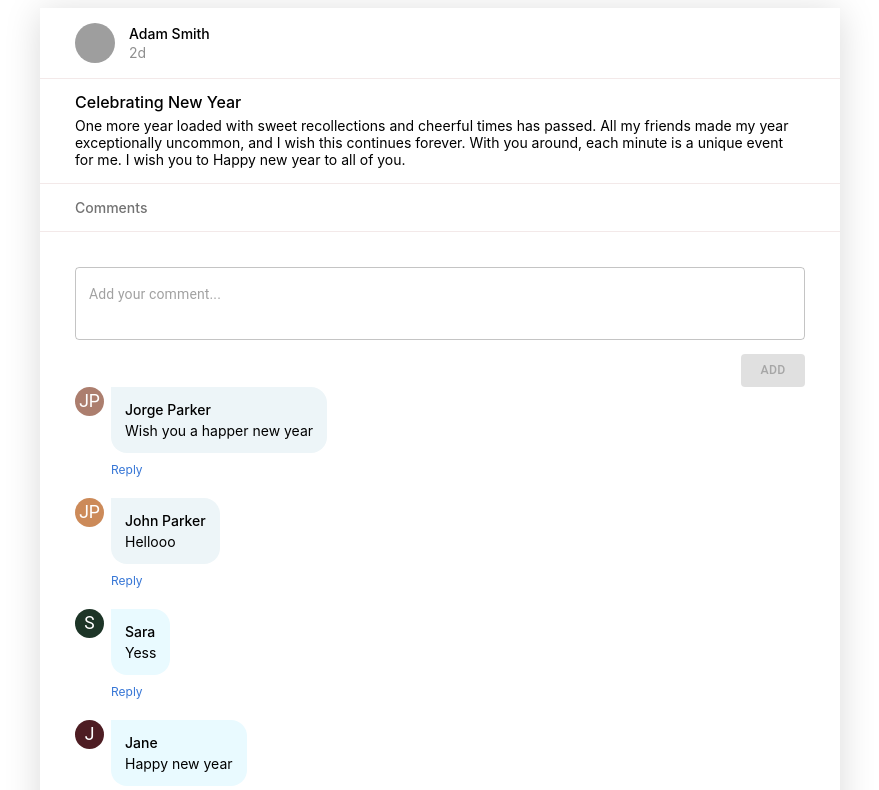
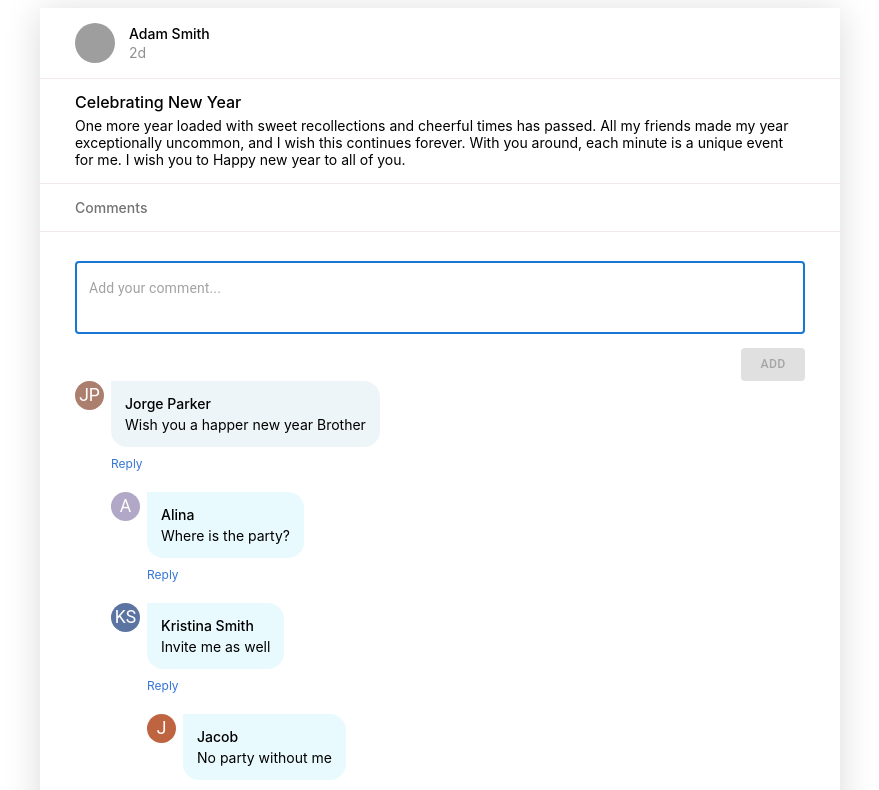
Before and after one commit to Milee-Kayastha/authenticated-nested-comment-system, a React (Vite) app: page / in a window 1280 px wide. Shown: the top 790 px of the page, without its empty margins (200-1079 px from the left). Built offline with nearby package versions, Linux system fonts and the light colour scheme; grey boxes are pictures that could not be loaded; the HTML template or start-up script is replaced by a standard one.

Commit message:
feat: ui fixes and code refactor

```diff
--- a/src/App.css
+++ b/src/App.css
@@ -42,7 +42,7 @@
 }
 
 .comments {
-  margin-top: 20px;
+  margin-top: 1rem;
 }
 
 .comments-title {
@@ -74,28 +74,6 @@
   display: flex;
   justify-content: flex-end;
   gap: 1rem;
-}
-
-.comment-form-button {
-  font-size: 16px;
-  padding: 8px 16px;
-  background: rgb(59, 130, 246);
-  border-radius: 8px;
-  color: white;
-}
-
-.comment-form-button:hover:enabled {
-  cursor: pointer;
-  background: rgb(37, 99, 235);
-}
-
-.comment-form-button:disabled {
-  opacity: 0.7;
-  cursor: default;
-}
-
-.comment-form-cancel-button {
-  margin-left: 10px;
 }
 
 .comment {
--- a/src/components/Comment.jsx
+++ b/src/components/Comment.jsx
@@ -9,9 +9,8 @@ const Comment = ({
   deleteComment,
   addComment,
   parentId = null,
-  // currentUserId,
 }) => {
-  let currentUserId = 1;
+  let currentUserId = "3";
   const isEditing =
     activeComment &&
     activeComment.id === comment.id &&
@@ -20,8 +19,8 @@ const Comment = ({
     activeComment &&
     activeComment.id === comment.id &&
     activeComment.type === "replying";
-  const canDelete = currentUserId === comment.userId && comment?.replies?.length === 0;
   const canReply = Boolean(currentUserId);
+  const canDelete = currentUserId === comment.userId;
   const canEdit = currentUserId === comment.userId;
 
   function stringToColor(string) {
@@ -93,7 +92,7 @@ const Comment = ({
               Reply
             </div>
           )}
-          {canEdit && (
+          {canEdit && !isEditing && (
             <div
               className="comment-action"
               onClick={() =>
@@ -113,6 +112,7 @@ const Comment = ({
           )}
         </div>
         {isReplying && (
+          <div style={{ marginTop: "1rem" }}>
             <CommentForm
               hasCancelButton={true}
               submitLabel="Reply"
@@ -121,6 +121,7 @@ const Comment = ({
                 setActiveComment(null);
               }}
             />
+          </div>
         )}
         {comment?.replies?.length > 0 && (
           <div className="replies">
--- a/src/components/CommentForm.jsx
+++ b/src/components/CommentForm.jsx
@@ -23,6 +23,7 @@ const CommentForm = ({
         variant="outlined"
         fullWidth
         multiline
+        autoFocus
         rows={2}
         sx={{ background: "white" }}
         placeholder="Add your comment..."
--- a/src/components/Comments.jsx
+++ b/src/components/Comments.jsx
@@ -1,52 +1,19 @@
-import React, { useState } from "react";
+import React, { useEffect, useState } from "react";
 import CommentForm from "./CommentForm";
 import Comment from "./Comment";
+import { fakeComments } from "../utils/constants";
 
 const Comments = () => {
-  const fakeComments = [
-    {
-      id: "1",
-      body: "Wish you a happer new year",
-      username: "Jorge Parker",
-      userId: "1",
-      parentId: null,
-      createdAt: "2021-08-16T23:00:33.010+02:00",
-    },
-    {
-      id: "2",
-      body: "Hellooo",
-      username: "John Parker",
-      userId: "2",
-      parentId: null,
-      createdAt: "2021-08-16T23:00:33.010+02:00",
-    },
-    {
-      id: "3",
-      body: "Yess",
-      username: "Sara",
-      userId: "2",
-      parentId: "1",
-      createdAt: "2021-08-16T23:00:33.010+02:00",
-    },
-    {
-      id: "4",
-      body: "Happy new year",
-      username: "Jane",
-      userId: "2",
-      parentId: "2",
-      createdAt: "2021-08-16T23:00:33.010+02:00",
-    },
-  ];
   const [comments, setComments] = useState(fakeComments);
   const [activeComment, setActiveComment] = useState(null);
 
   const addComment = (text, parentId = null) => {
     const newComment = {
-      id: Math.random().toString(36).substr(2, 9),
+      id: Math.random().toString(36).slice(2, 9),
       body: text,
       parentId,
-      userId: "1",
-      username: "John",
+      userId: "3",
+      username: "Sara",
       createdAt: new Date().toISOString(),
     };
 
--- /dev/null
+++ b/src/utils/constants.js
@@ -0,0 +1,64 @@
+export const fakeComments = [
+  {
+    id: "1",
+    body: "Wish you a happer new year Brother",
+    username: "Jorge Parker",
+    userId: "1",
+    parentId: null,
+    createdAt: "2024-02-25T07:38:10.112Z",
+    replies: [
+      {
+        id: "10is4f3f1",
+        body: "Where is the party?",
+        parentId: "1",
+        userId: "8",
+        username: "Alina",
+        createdAt: "2024-02-25T07:38:25.112Z",
+      },
+      {
+        id: "yp9z4dgc5",
+        body: "Invite me as well",
+        parentId: "1",
+        userId: "9",
+        username: "Kristina Smith",
+        createdAt: "2024-02-25T07:38:35.733Z",
+        replies: [
+          {
+            id: "hiqool0nr",
+            body: "No party without me",
+            parentId: "yp9z4dgc5",
+            userId: "7",
+            username: "Jacob",
+            createdAt: "2024-02-25T07:38:50.207Z",
+          },
+        ],
+      },
+    ],
+  },
+  {
+    id: "2",
+    body: "Wish you a very happy new year. Enjoy !!",
+    username: "John Park",
+    userId: "2",
+    parentId: null,
+    createdAt: "2024-02-25T07:38:02.112Z",
+    replies: [
+      {
+        id: "wj2354y29",
+        body: "Let's meet up!",
+        parentId: "2",
+        userId: "3",
+        username: "Sara",
+        createdAt: "2024-02-25T07:38:09.599Z",
+      },
+    ],
+  },
+  {
+    id: "3",
+    body: "Happy New Year!!",
+    username: "Sara",
+    userId: "3",
+    parentId: "1",
+    createdAt: "2024-02-25T07:38:17.112Z",
+  },
+];
```
Lines whose indentation alone changed are shown as unchanged.
